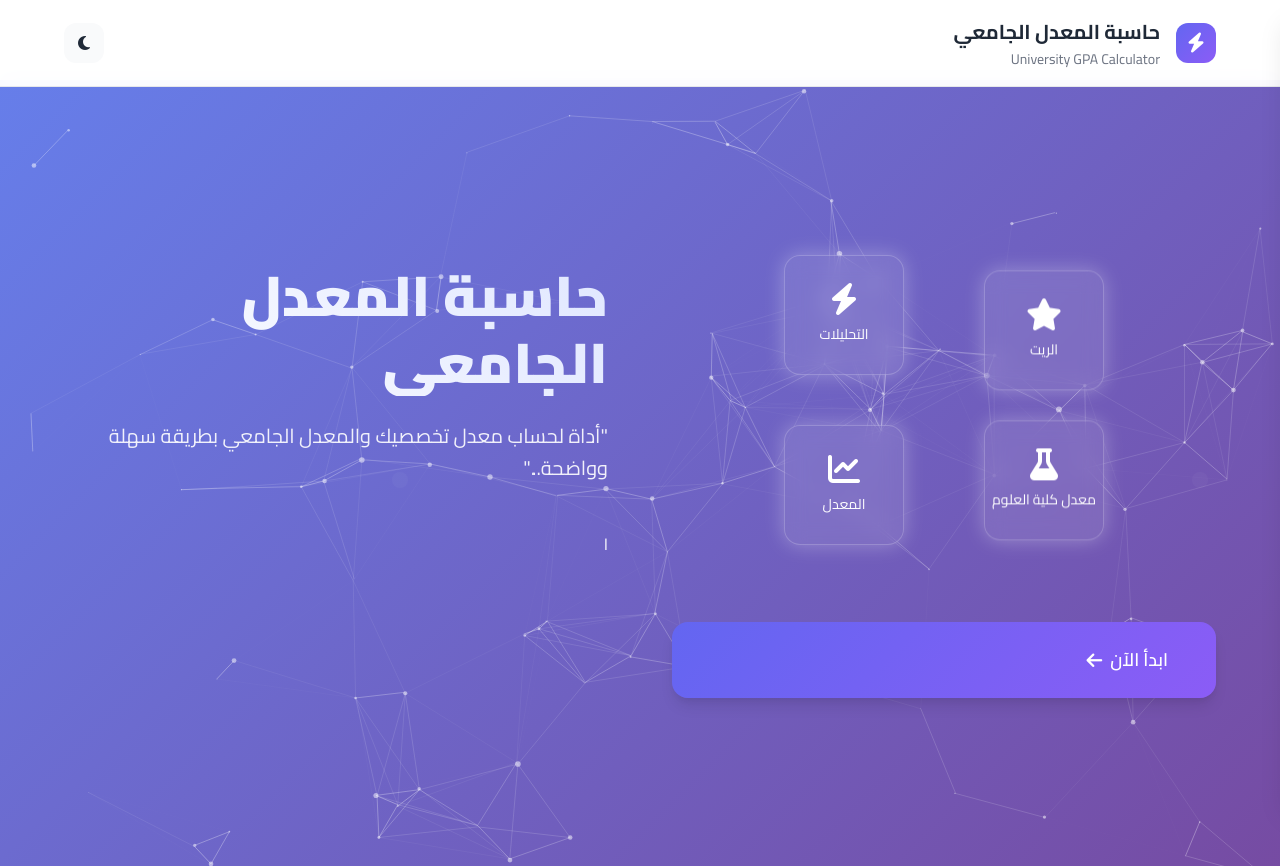
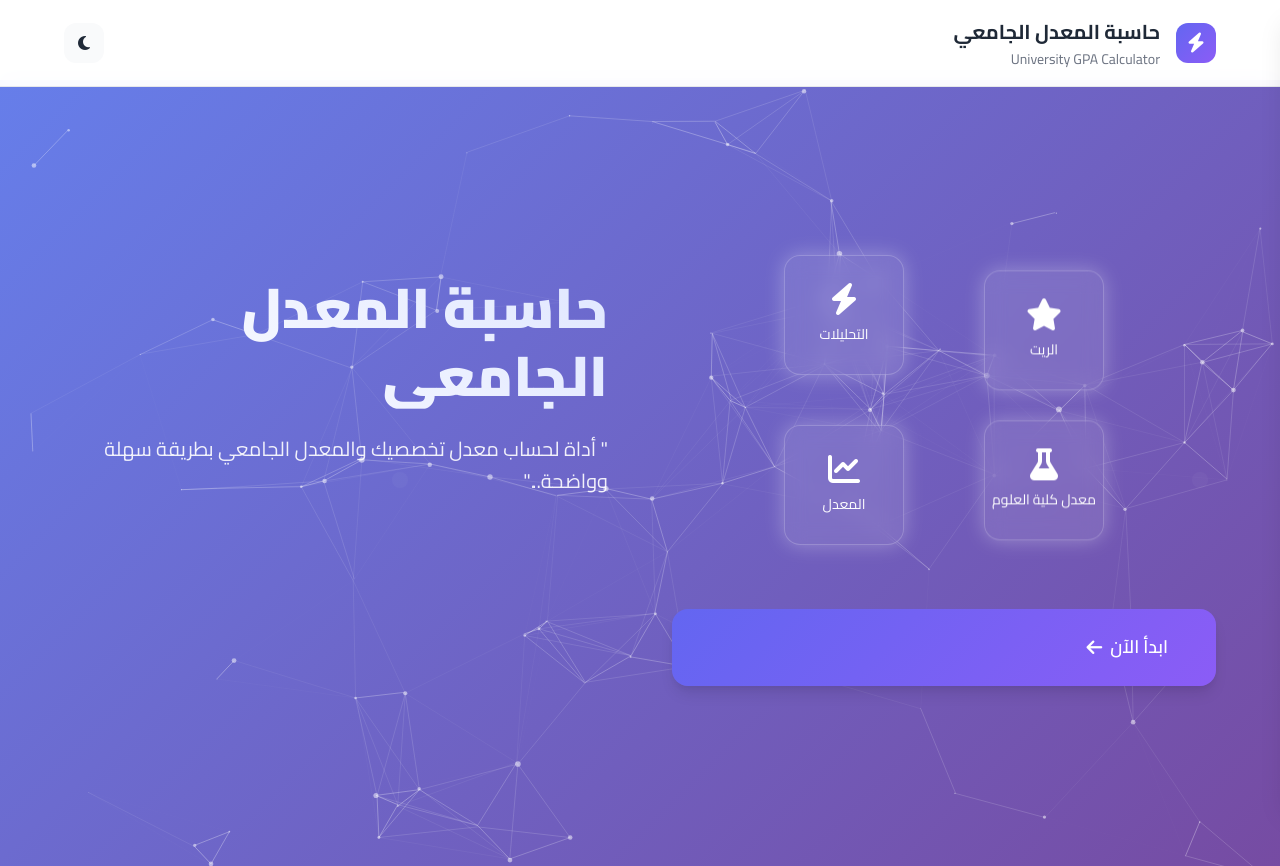
Before and after one commit to i8g0/student-calculator, a plain HTML site: page index.html in a window 1280 px wide. Shown: the top 866 px of the page. Drawn offline with nearby package versions, Linux system fonts and the light colour scheme.

Commit message:
Add files via upload

```diff
--- a/index.html
+++ b/index.html
@@ -107,8 +107,8 @@
                 </div>
                 <div class="hero-content">
                     <h1 class="hero-title animated-gradient-text">حاسبة المعدل الجامعي</h1>
-                    <p class="hero-subtitle">"أداة لحساب معدل تخصصيك والمعدل الجامعي بطريقة سهلة وواضحة..."</p>
-ا                </div>
+                    <p class="hero-subtitle">"    أداة لحساب معدل تخصصيك والمعدل الجامعي بطريقة سهلة وواضحة..."</p>
+                </div>
                 <a href="#rate" class="cta-btn">
                     <span>ابدأ الآن</span>
                     <i class="fas fa-arrow-left"></i>
```
